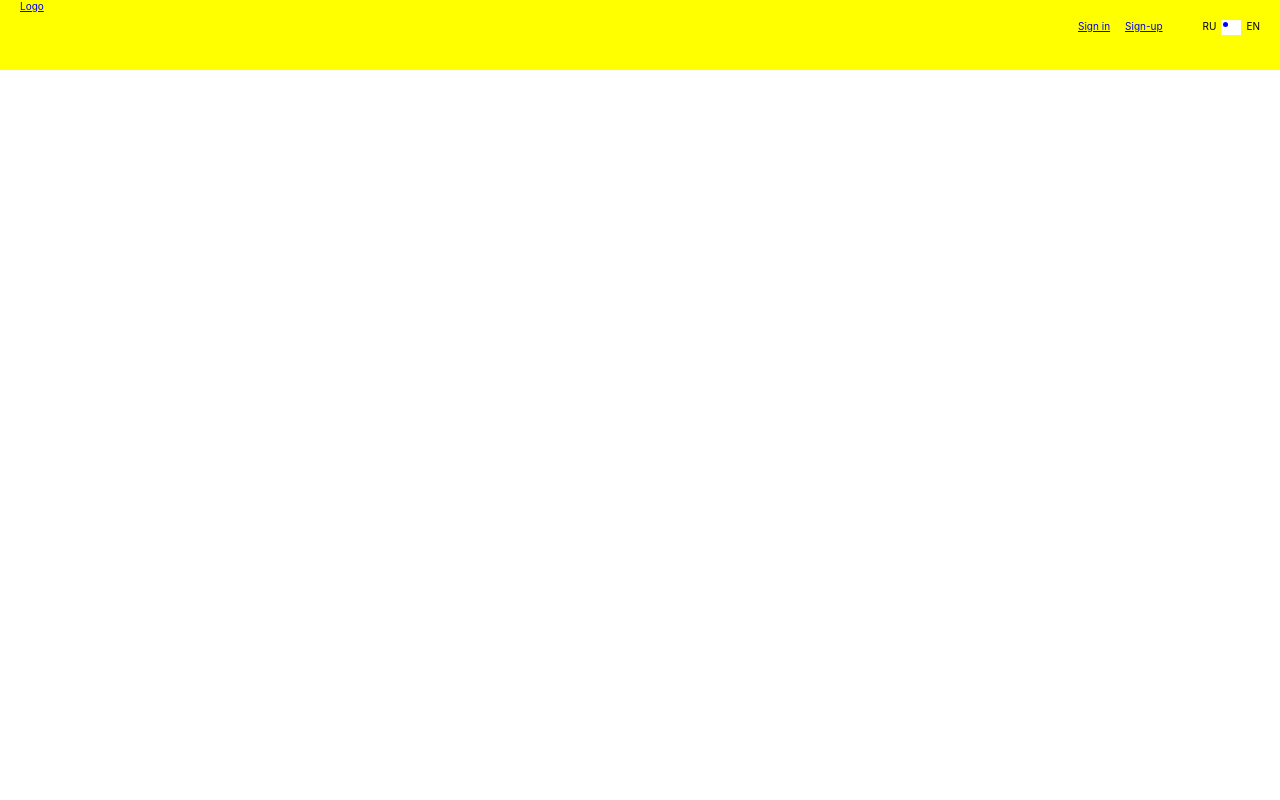
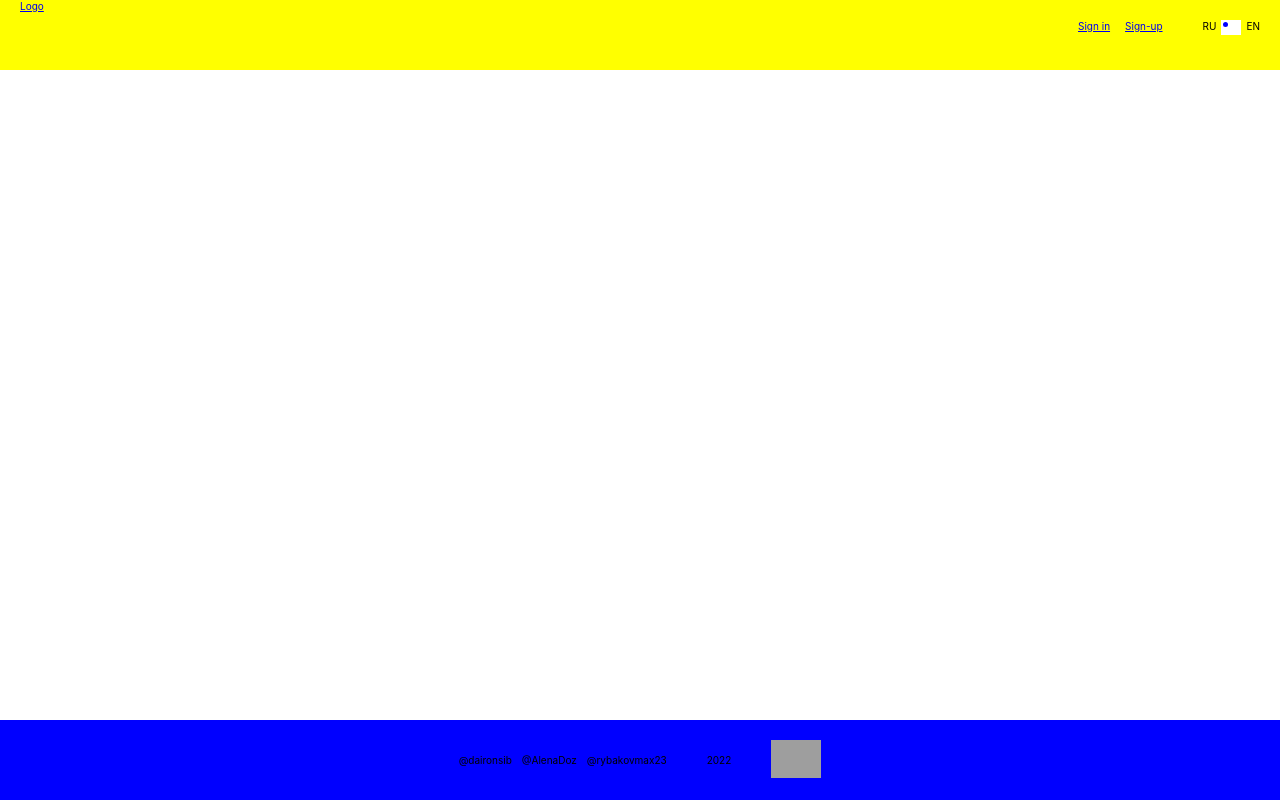
Before and after one commit to daironsib/project-management-app, a React (Create React App) app: page / in a window 1280 px wide. Built offline with nearby package versions, Linux system fonts and the light colour scheme; grey boxes are pictures that could not be loaded.

Commit message:
feat: add footer

```diff
--- a/src/App.css
+++ b/src/App.css
@@ -11,3 +11,13 @@
   height: 200vh;
   width: 10px;
 }
+
+#root {
+  display: flex;
+  flex-direction: column;
+  min-height: 100vh;
+}
+
+.app {
+  flex: 1 0 auto;
+}
--- a/src/App.tsx
+++ b/src/App.tsx
@@ -2,16 +2,20 @@ import { Route, Routes } from 'react-router-dom';
 import './App.css';
 import { ROUTES } from './constants/constants';
 import Header from './components/Header/Header';
+import Footer from './components/Footer/Footer';
 import { Registration } from './pages/Registration/Registration';
 
 function App() {
   return (
-    <div className='App'>
+    <>
       <Header />
-      <Routes>
-        <Route path={ROUTES.registration} element={<Registration />} />
-      </Routes>
-    </div>
+      <div className='app'>
+        <Routes>
+          <Route path={ROUTES.registration} element={<Registration />} />
+        </Routes>
+      </div>
+      <Footer />
+    </>
   );
 }
 
--- /dev/null
+++ b/src/components/Footer/Footer.tsx
@@ -0,0 +1,25 @@
+import React from 'react';
+import { FooterBlock, RssLogo, GithubLinks, GithubLink } from './style';
+
+const Footer = () => {
+  return (
+    <FooterBlock>
+      <GithubLinks>
+        <GithubLink href='https://github.com/daironsib'>@daironsib</GithubLink>
+        <GithubLink href='https://github.com/AlenaDoz'>@AlenaDoz</GithubLink>
+        <GithubLink href='https://github.com/rybakovmax23'>
+          @rybakovmax23
+        </GithubLink>
+      </GithubLinks>
+      <p>2022</p>
+      <a href='https://rs.school/react/'>
+        <RssLogo
+          src='https://rs.school/images/rs_school_js.svg'
+          alt='rss-school-react'
+        />
+      </a>
+    </FooterBlock>
+  );
+};
+
+export default Footer;
--- /dev/null
+++ b/src/components/Footer/style.ts
@@ -0,0 +1,27 @@
+import styled from 'styled-components';
+
+const FooterBlock = styled.div`
+  width: 100%;
+  height: 80px;
+  display: flex;
+  justify-content: center;
+  gap: 40px;
+  background-color: blue;
+  flex: 0 0 auto;
+  align-items: center;
+`;
+
+const RssLogo = styled.img`
+  width: 50px;
+  height: auto;
+
+`
+const GithubLinks = styled.div`
+display: flex;
+gap: 10px;
+`
+const GithubLink = styled.a`
+color: black;
+text-decoration: none;
+`
+export { FooterBlock, RssLogo, GithubLinks, GithubLink };
--- a/src/components/Header/style.ts
+++ b/src/components/Header/style.ts
@@ -6,6 +6,7 @@ const HeaderBlock = styled.div<{ sticky: boolean }>`
   background-color: ${({ sticky }) => (sticky ? 'green' : 'yellow')};
   transition: all 0.3s ease-out;
   display: flex;
+  flex: 0 0 auto;
   padding-left: 20px;
   position: sticky;
   top: 0;
```
